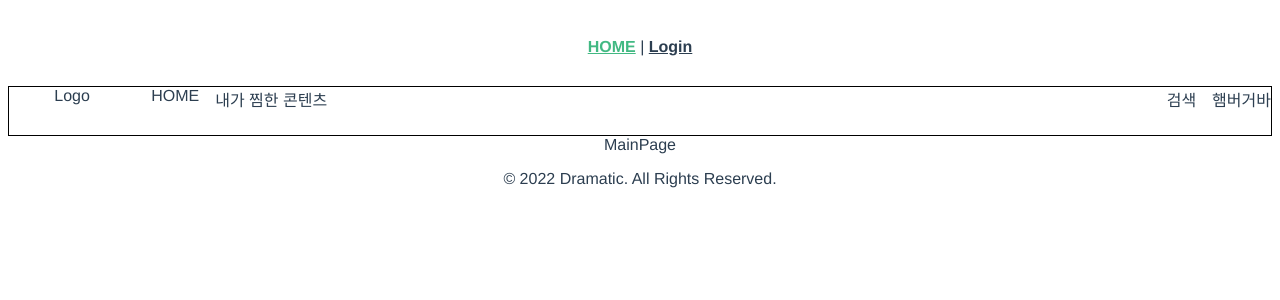
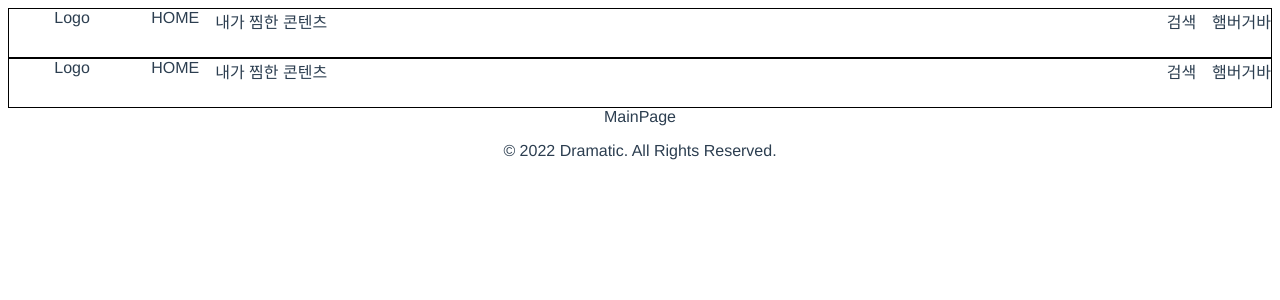
Before and after one commit to Jo-Ving/final-pjt, a Vue app in the folder final-pjt-front/: page / in a window 1280 px wide. Shown: the top 300 px of the page. Built offline with nearby package versions, Linux system fonts and the light colour scheme.

Commit message:
Refactor: BrowserRouter에서 화면이 보이게 재조정
App보다는 BrowserRouter에서 화면을 보여주는 것이 낫다고 판단

```diff
--- a/final-pjt-front/src/BrowserRouter.vue
+++ b/final-pjt-front/src/BrowserRouter.vue
@@ -1,16 +1,15 @@
 <template>
   <div>
-    <nav>
-      <router-link to="/">HOME</router-link> |
-      <router-link to="/auth">Login</router-link>
-    </nav>
+    <NavBar />
     <router-view />
   </div>
 </template>
 
 <script>
+import NavBar from "./components/NavBar.vue";
 export default {
   name: "BrowserRouter",
+  components: { NavBar },
 };
 </script>
 
```
